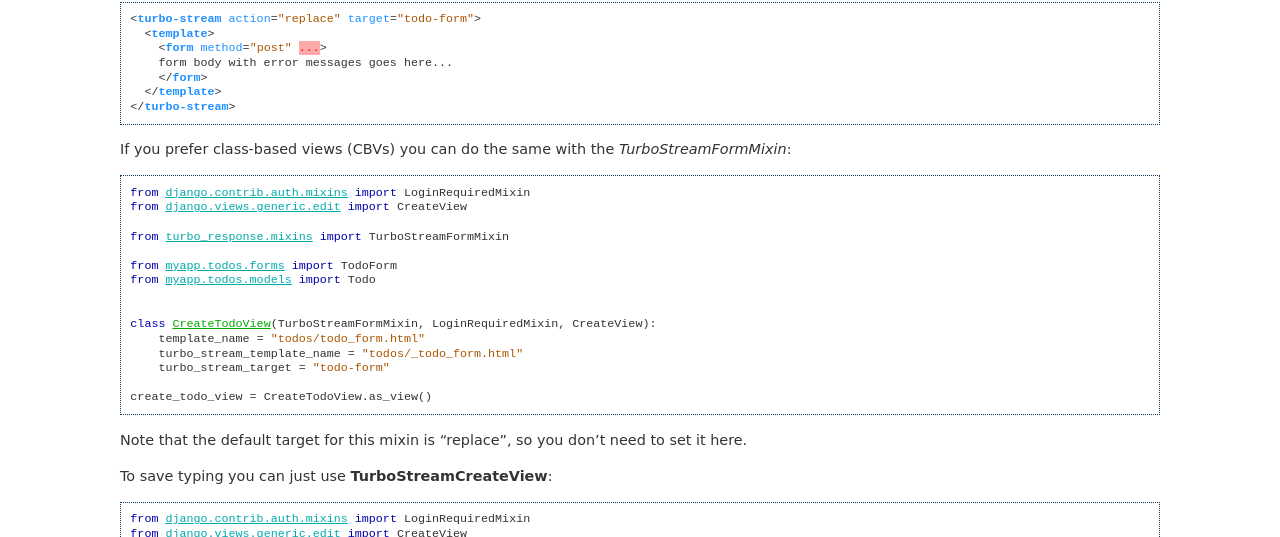
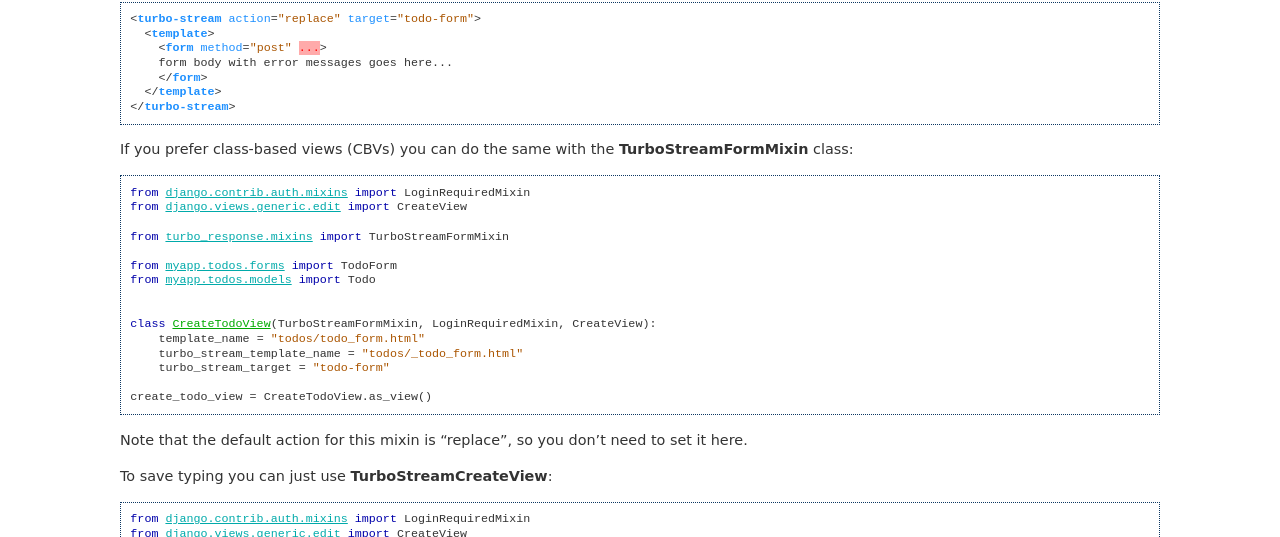
Before and after one commit to rails-inspire-django/django-turbo-helper, a Sphinx documentation site: the page built from doc/source/main.rst, in a window 1280 px wide and 900 px high, scrolled down 2713 px. Shown: the part 119-656 px from the top of the window. Built offline with Sphinx 7.4.7, drawn with Linux system fonts in a browser that asks for light colours.

Commit message:
Doc updates

```diff
--- a/doc/source/main.rst
+++ b/doc/source/main.rst
@@ -175,7 +175,7 @@
     </template>
   </turbo-stream>
 
-If you prefer class-based views (CBVs) you can do the same with the *TurboStreamFormMixin*:
+If you prefer class-based views (CBVs) you can do the same with the **TurboStreamFormMixin** class:
 
 .. code-block:: python
 
@@ -195,7 +195,7 @@
 
   create_todo_view = CreateTodoView.as_view()
 
-Note that the default target for this mixin is "replace", so you don't need to set it here.
+Note that the default action for this mixin is "replace", so you don't need to set it here.
 
 To save typing you can just use **TurboStreamCreateView**:
 
```
